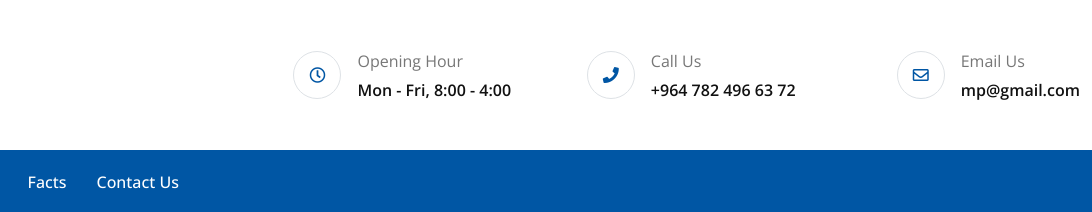
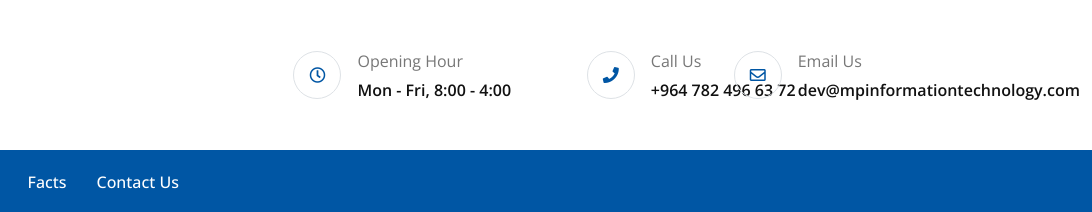
Before and after one commit to mhamad1235/MP-, a plain HTML site: page index.html in a window 1280 px wide. Shown: the top 212 px of the page, 188-1280 px from the left. Drawn offline with nearby package versions, Linux system fonts and the light colour scheme.

Commit message:
Update index.html

```diff
--- a/index.html
+++ b/index.html
@@ -129,7 +129,7 @@
                             </div>
                             <div class="ps-3">
                                 <p class="mb-2">Email Us</p>
-                                <h6 class="mb-0">mp@gmail.com</h6>
+                                <h6 class="mb-0">dev@mpinformationtechnology.com</h6>
                             </div>
                         </div>
                     </div>
@@ -498,7 +498,7 @@
                     <h5 class="text-light mb-4">Address</h5>
                     <p class="mb-2"><i class="fa fa-map-marker-alt me-3"></i>Erbil,Koya,Shahidan</p>
                     <p class="mb-2"><i class="fa fa-phone-alt me-3"></i>+964 782 496 63 72</p>
-                    <p class="mb-2"><i class="fa fa-envelope me-3"></i>info@example.com</p>
+                    <p class="mb-2"><i class="fa fa-envelope me-3"></i>dev@mpinformationtechnology.com</p>
                     <div class="d-flex pt-2">
                         <!-- <a class="btn btn-square btn-outline-secondary rounded-circle me-1" href=""><i class="fab fa-twitter"></i></a>
                         <a class="btn btn-square btn-outline-secondary rounded-circle me-1" href=""><i class="fab fa-facebook-f"></i></a>
```
